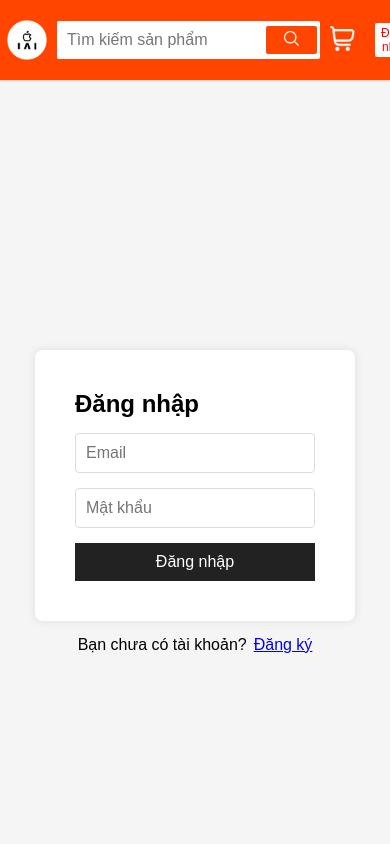
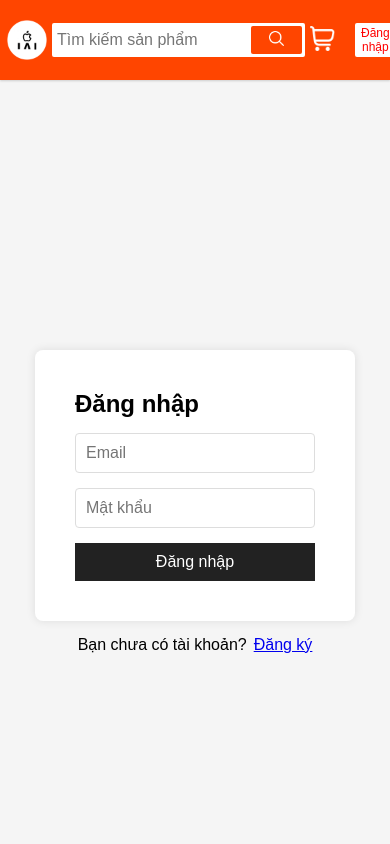
Before and after one commit to DVOanh/laistore, a React (Vite) app: page /login in a window 390 px wide. Shown: the top 844 px of the page. Built offline with nearby package versions, Linux system fonts and the light colour scheme; no server answers; the HTML template or start-up script is replaced by a standard one.

Commit message:
Sua frontend

```diff
--- a/src/component/header/header.css
+++ b/src/component/header/header.css
@@ -234,15 +234,22 @@ header {
     }
 
     .input_search {
-        min-width: 50px;
+        min-width: 40px;
+        padding: 5px;
+        box-sizing: border-box;
     }
 
     .head_container{
-        gap: 10px;
+        gap: 5px;
     }
 
     .hihi h5 {
         display: none;
+    }
+
+    .user img{
+        width: 25px;
+        height: 25px;
     }
 
     .iconcart img {
--- a/src/pages/home/home.css
+++ b/src/pages/home/home.css
@@ -93,7 +93,6 @@ input[type="text"], input[type="number"]{
 
 .anhdanhmuc img{
     width: 30px;
-    height: fit-content;
     filter: invert(28%) sepia(90%) saturate(1400%) hue-rotate(210deg) brightness(85%) contrast(100%);
 }
 
```
